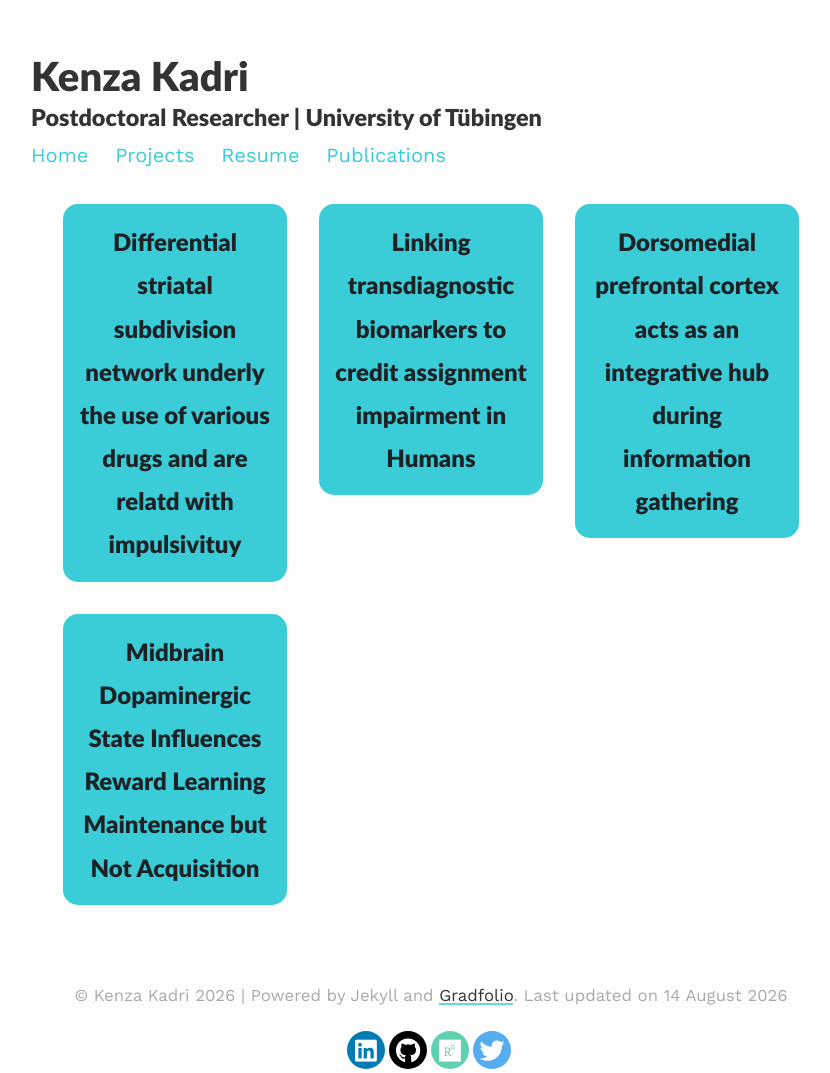
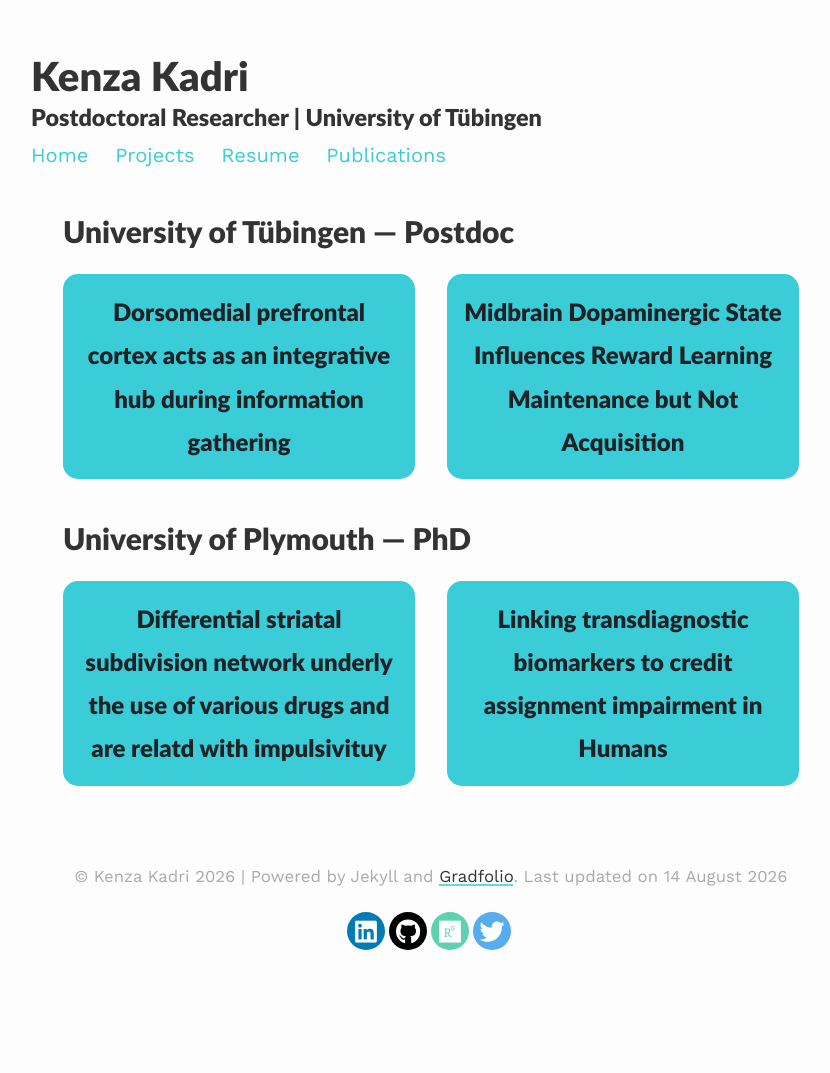
Before and after one commit to Kenzakadri/Kenzakadri.github.io, a Jekyll site: the page built from _pages/projects.md, in a window 1280 px wide. Shown: the whole page, without its empty margins (209-1039 px from the left). Built offline with Jekyll 4.4.1, drawn with Linux system fonts in a browser that asks for light colours; nearby versions of some CDN libraries; after the commit the page ends 980 px from its top, so only the background shows below that.

Commit message:
new order of projects

```diff
--- a/_pages/projects.md
+++ b/_pages/projects.md
@@ -8,10 +8,11 @@ published: true
 
 <div class="ProjectContainer">
 
-	<div class="gallery">
-
+  <h2 class="ProjectSectionTitle">University of Tübingen &mdash; Postdoc</h2>
+  <div class="gallery">
 
   {% for project in site.projects %}
+  {% if project.affiliation == "Tuebingen" %}
 
   {% if project.redirect %}
   <div class="projectTile">
@@ -38,6 +39,43 @@ published: true
 
   {% endif %}
 
+  {% endif %}
+  {% endfor %}
+
+	</div>
+
+  <h2 class="ProjectSectionTitle">University of Plymouth &mdash; PhD</h2>
+  <div class="gallery">
+
+  {% for project in site.projects %}
+  {% if project.affiliation == "Plymouth" %}
+
+  {% if project.redirect %}
+  <div class="projectTile">
+          <a href="{{ project.redirect }}" target="_blank">
+          <span>
+              <h2>{{ project.title }}</h2>
+              <br/>
+              <p>{{ project.description }}</p>
+          </span>
+          </a>
+  </div>
+
+  {% else %}
+
+  <div class="projectTile">
+          <a href="{{ project.url | prepend: site.baseurl | prepend: site.url }}">
+          <span>
+              <h2>{{ project.title }}</h2>
+              <br/>
+              <p>{{ project.description }}</p>
+          </span>
+          </a>
+  </div>
+
+  {% endif %}
+
+  {% endif %}
   {% endfor %}
 
 	</div>
--- a/assets/css/_sass/projects.scss
+++ b/assets/css/_sass/projects.scss
@@ -3,6 +3,14 @@
   max-width: 800px;
   margin: 0 auto;
   padding: 2rem;
+}
+
+.ProjectSectionTitle {
+  margin: 2rem 0 1rem;
+
+  &:first-child {
+    margin-top: 0;
+  }
 }
 
 .gallery {
```
Also changed, not shown: _projects/informationGathering.md (+1 -0 lines), _projects/longerProjectTitle.md (+3 -5 lines), _projects/realtimeRewardLearning.md (+1 -0 lines), _projects/shortProject.md (+1 -0 lines).
